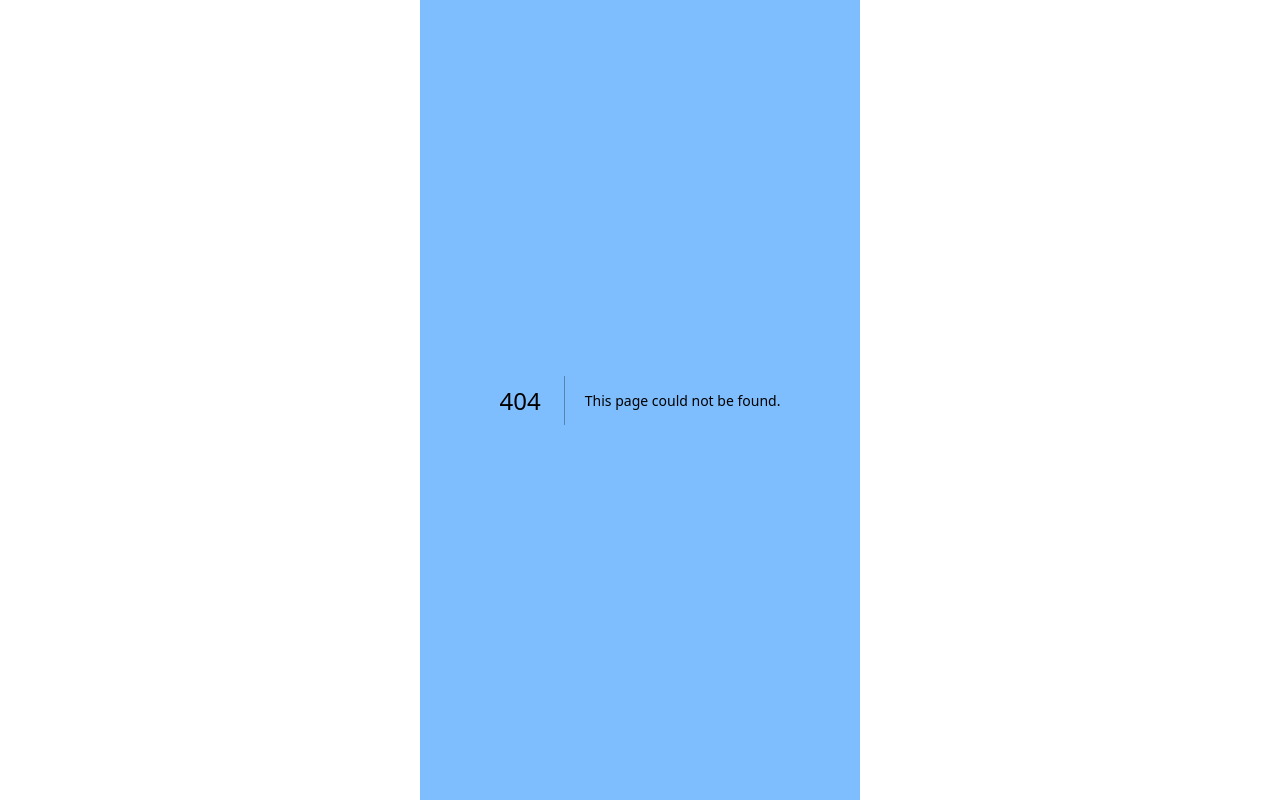
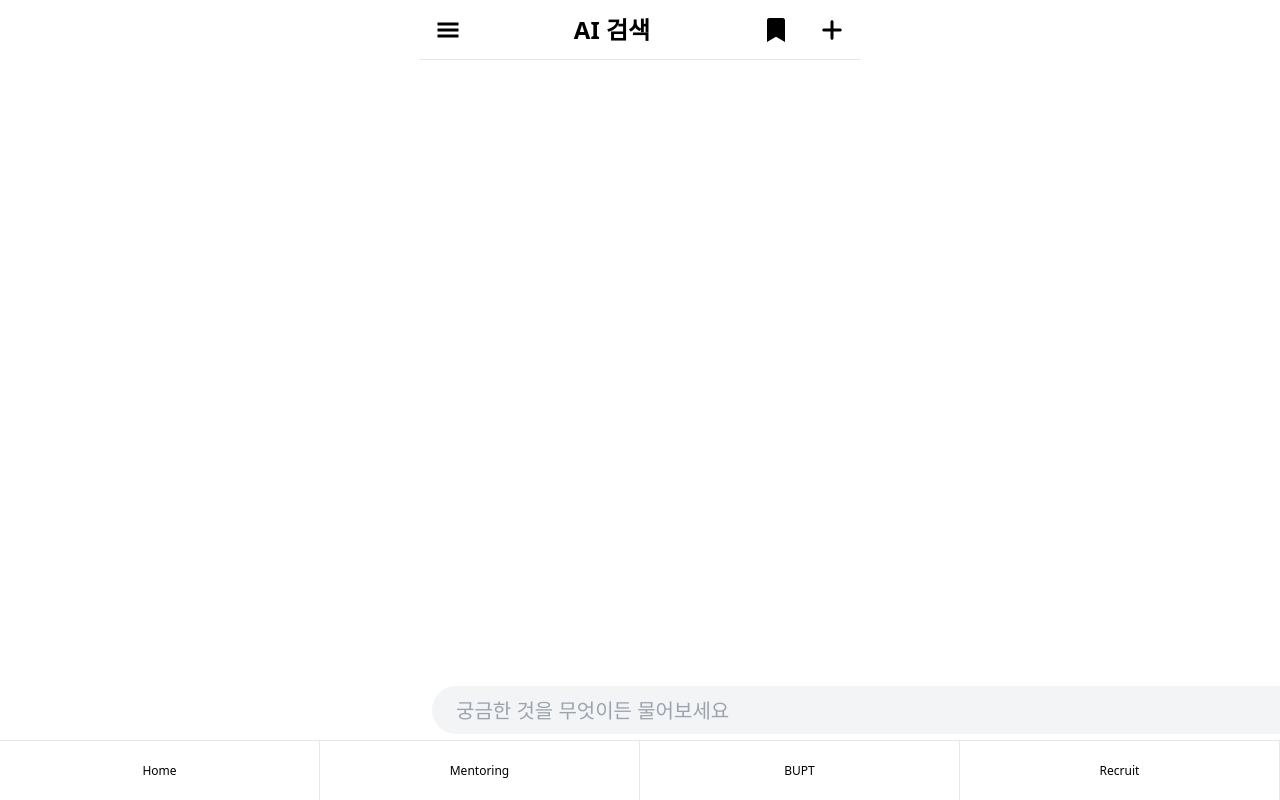
Before and after one commit to dive2024-bluejean-noodle/dive2024-client, a Next.js app: page /main/bupt in a window 1280 px wide. Before the commit this address had no page. Built offline with nearby package versions, Linux system fonts and the light colour scheme.

Commit message:
feat: bupt 헤더

```diff
--- /dev/null
+++ b/src/app/_component/SubHeader.tsx
@@ -0,0 +1,26 @@
+'use client';
+
+import { FaArrowLeft } from 'react-icons/fa';
+import { useRouter } from 'next/navigation';
+
+export default function SubHeader({ title }: { title: string }) {
+  const router = useRouter();
+
+  const goBack = () => {
+    router.back();
+  };
+
+  return (
+    <header
+      className={
+        'w-full h-60 flex items-center relative justify-center border-b-1'
+      }>
+      <FaArrowLeft
+        size={24}
+        className={'absolute left-24 top-0 bottom-0 m-auto cursor-pointer'}
+        onClick={goBack}
+      />
+      <h3 className={'font-bold text-24'}>{title}</h3>
+    </header>
+  );
+}
--- a/src/app/layout.tsx
+++ b/src/app/layout.tsx
@@ -14,7 +14,7 @@ export default function RootLayout({
   return (
     <html lang="ko">
       <body>
-        <div className={'max-w-440 w-full h-[100vh] mx-auto bg-bg-sea'}>
+        <div className={'max-w-440 w-full h-[100vh] mx-auto relative'}>
           {children}
         </div>
       </body>
--- /dev/null
+++ b/src/app/main/bupt/_component/Header.tsx
@@ -0,0 +1,23 @@
+import { GiHamburgerMenu } from 'react-icons/gi';
+import { FaPlus } from 'react-icons/fa6';
+import { FaBookmark } from 'react-icons/fa';
+
+export default function BuptHeader() {
+  return (
+    <header
+      className={'w-full h-60 flex items-center justify-between border-b-1'}>
+      <button className={'p-16'}>
+        <GiHamburgerMenu size={24} />
+      </button>
+      <h3 className={'font-bold text-24'}>AI 검색</h3>
+      <div className={'flex items-center'}>
+        <button className={'p-16'}>
+          <FaBookmark size={24} />
+        </button>
+        <button className={'p-16'}>
+          <FaPlus size={24} />
+        </button>
+      </div>
+    </header>
+  );
+}
--- /dev/null
+++ b/src/app/main/bupt/page.tsx
@@ -0,0 +1,30 @@
+import SubHeader from '@/app/_component/SubHeader';
+import { FaMagnifyingGlass } from 'react-icons/fa6';
+import { GiHamburgerMenu } from 'react-icons/gi';
+import BuptHeader from '@/app/main/bupt/_component/Header';
+
+export default function BuptPage() {
+  return (
+    <main className={''}>
+      <BuptHeader />
+      <div
+        id={'search-bar'}
+        className={
+          'px-12 fixed bottom-60 w-full h-60 flex gap-x-8 items-center'
+        }>
+        <input
+          className={
+            'w-full h-48 px-24 text-20 text-white bg-gray-100 rounded-full'
+          }
+          placeholder={'궁금한 것을 무엇이든 물어보세요'}
+        />
+        <button
+          className={
+            'bg-bg-sea p-16 rounded-full flex items-center justify-center'
+          }>
+          <FaMagnifyingGlass color={'white'} size={16} />
+        </button>
+      </div>
+    </main>
+  );
+}
--- /dev/null
+++ b/src/app/main/layout.tsx
@@ -0,0 +1,51 @@
+import Link from 'next/link';
+
+export default function MainLayout({
+  children,
+}: {
+  children: React.ReactNode;
+}) {
+  return (
+    <>
+      {children}
+      <NaviBar />
+    </>
+  );
+}
+
+const menuItemList = [
+  {
+    label: 'Home',
+    href: '/main',
+  },
+  {
+    label: 'Mentoring',
+    href: '/main/mentoring',
+  },
+  {
+    label: 'BUPT',
+    href: '/main/bupt',
+  },
+  {
+    label: 'Recruit',
+    href: '/main/recruit',
+  },
+];
+
+function NaviBar() {
+  return (
+    <nav className={'fixed bottom-0 left-0 right-0 h-60 w-screen border-t-1'}>
+      <div className={'flex justify-around w-full h-full'}>
+        {menuItemList.map((item) => (
+          <Link
+            href={item.href}
+            className={
+              'flex justify-center items-center text-12 w-full h-full border-r-1'
+            }>
+            {item.label}
+          </Link>
+        ))}
+      </div>
+    </nav>
+  );
+}
--- a/src/app/page.tsx
+++ b/src/app/page.tsx
@@ -56,12 +56,12 @@ function LandingForm({
       }>
       <button
         onClick={() => setStep('login')}
-        className={`border-2 border-white w-full h-48 rounded-12 flex items-center justify-center text-24 text-white font-bold ${seoleimFont.className}`}>
+        className={`border-2 border-white w-full h-48 rounded-12 flex items-center justify-center text-24 text-white font-bold`}>
         Login
       </button>
       <Link
         href={'/signup/select'}
-        className={`w-full h-48 rounded-12 flex items-center justify-center text-24 text-bg-sand underline font-bold ${seoleimFont.className}`}>
+        className={`w-full h-48 rounded-12 flex items-center justify-center text-24 text-bg-sand underline font-bold`}>
         Signup
       </Link>
     </div>
```
